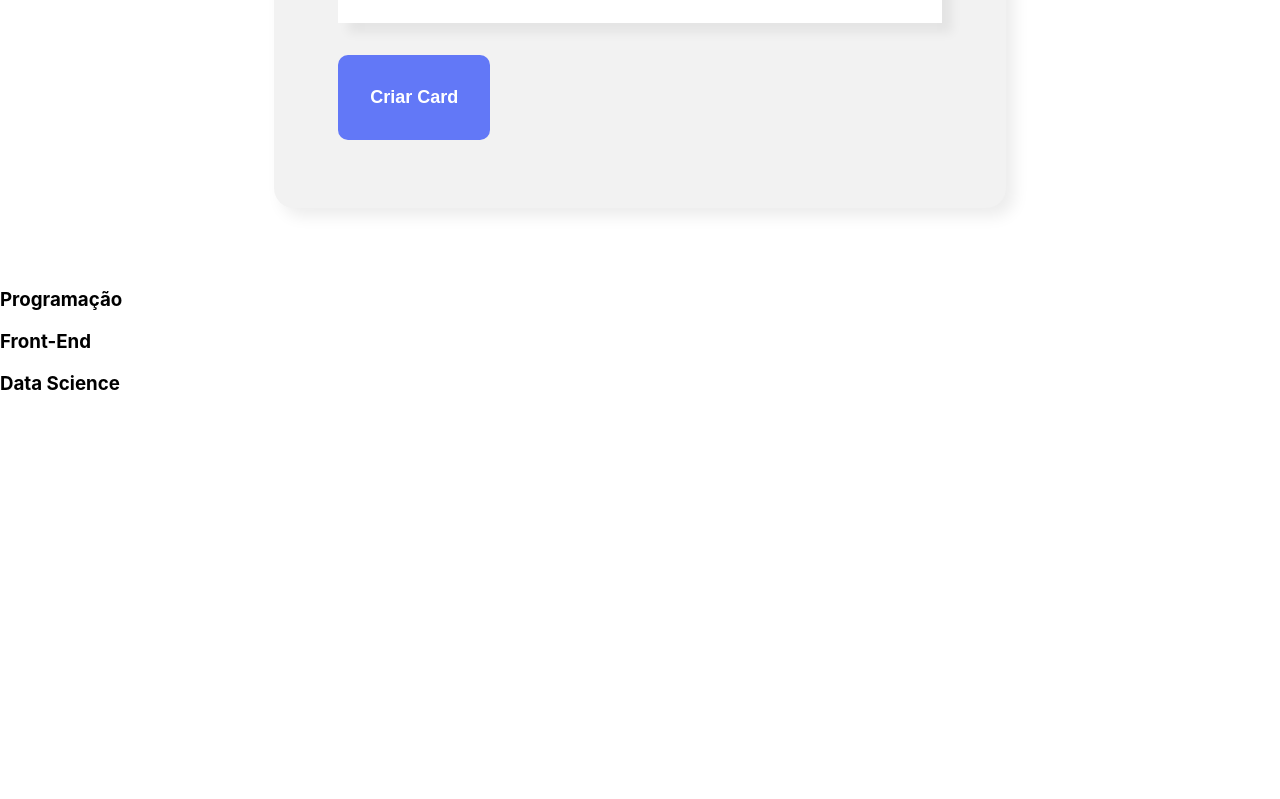
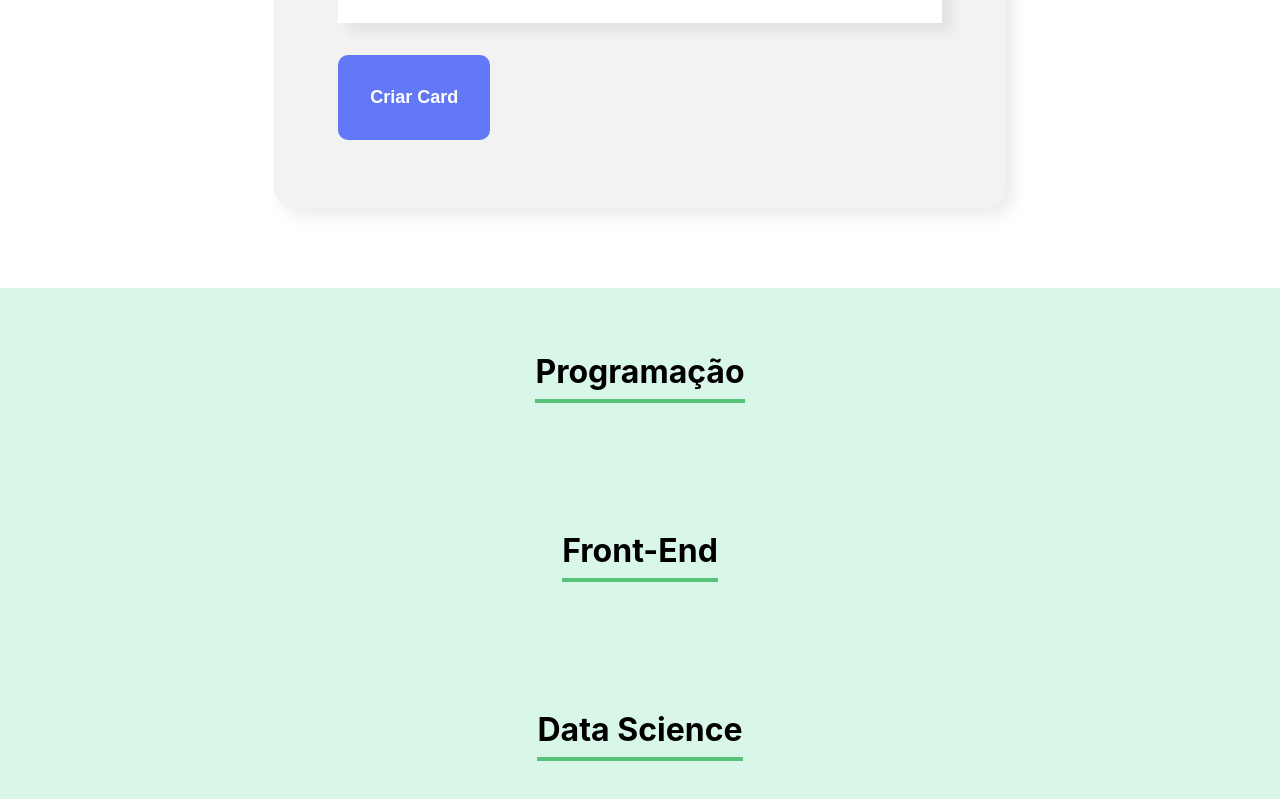
Before and after one commit to Jamile15/organo-aula-js, a React (Create React App) app: page / in a window 1280 px wide. Shown: the part 1189-1988 px from the top of the page. Before the commit the page ends 1602 px from the top, so only its background shows below. Built offline with nearby package versions, Linux system fonts and the light colour scheme.

Commit message:
começando com css

```diff
--- a/src/componentes/Time/Time.css
+++ b/src/componentes/Time/Time.css
@@ -0,0 +1,12 @@
+.time {
+    text-align: center;
+    padding: 32px;
+    background-color: #D9F7E9;
+}
+
+.time h3 {
+    font-size: 32px;
+    border-bottom: 4px solid #57C278;
+    display: inline-block;
+    padding-bottom: 8px;
+}
--- a/src/componentes/Time/index.js
+++ b/src/componentes/Time/index.js
@@ -2,7 +2,7 @@
 
 const Time = (props) => {
     return(
-        <section>
+        <section className='time'>
             <h3>{props.nome}</h3>
         </section>
     )
```
